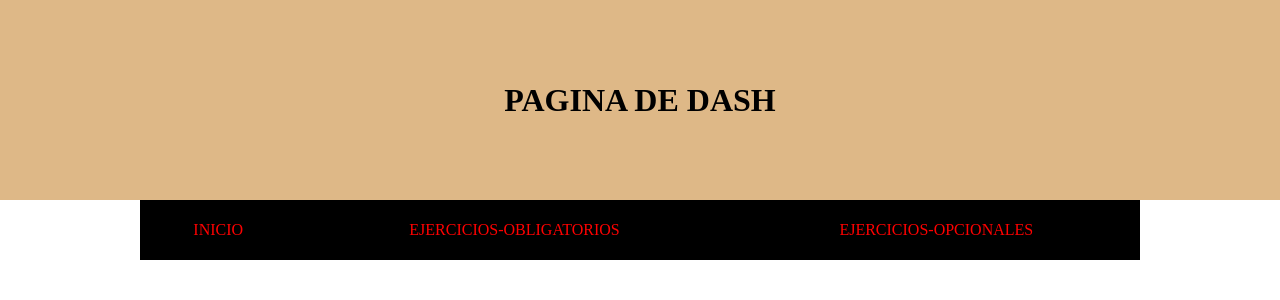
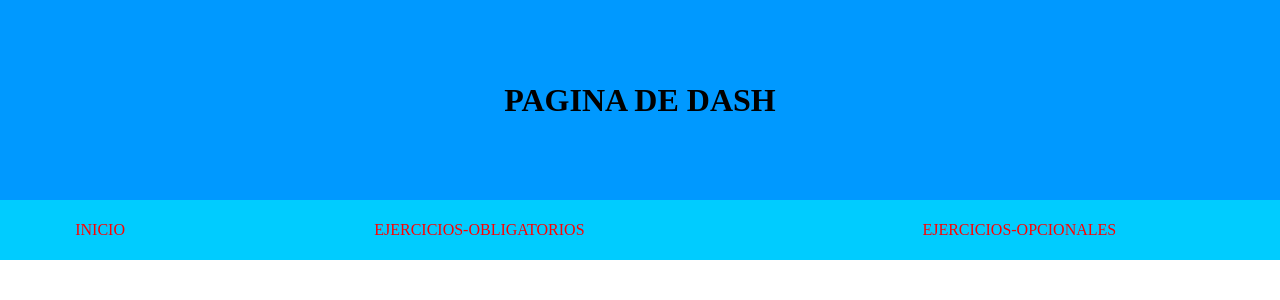
Before and after one commit to dascastrillo/lenguajemarca.guthub.io, a PHP site: page / in a window 1280 px wide. Shown: the top 300 px of the page. Run offline with PHP 8.4, Linux system fonts and the light colour scheme; grey boxes are pictures that could not be loaded.

Commit message:
color css

```diff
--- a/index.css
+++ b/index.css
@@ -5,7 +5,7 @@
 
 header > h1{
     width: 100%;
-    background: burlywood;
+    background: #0099ff;
     height: 200px;
 
     display: flex;
@@ -20,7 +20,7 @@ header{
 nav{
     margin:auto;
     width: 100%;
-    max-width: 1000px;
+    max-width: 2000px;
 }
 
 nav ul{
@@ -31,7 +31,7 @@ nav > ul {
     display: table;
     overflow: hidden;
     width: 100%;
-    background: black;
+    background: #00ccff;
 }
 
 /* va ha tener una posicion de celda, los que cumplan con la regla que he puesto. */
@@ -48,7 +48,7 @@ nav > ul > li > ul {
     display: block;
     /*esto hace que tengamos un menu desplegable */
     position: absolute;
-    background: black;
+    background: #00ffff;
     left: 0%;
     right: 0%;
     overflow: hidden;
```
